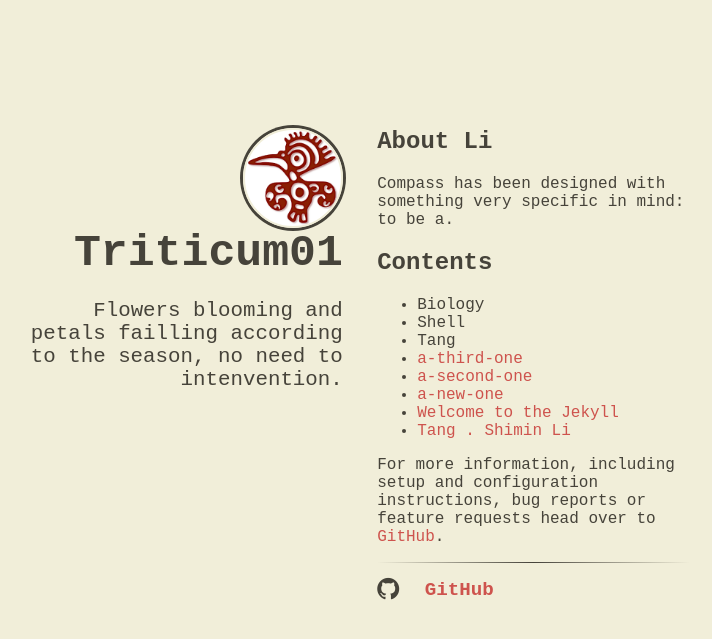
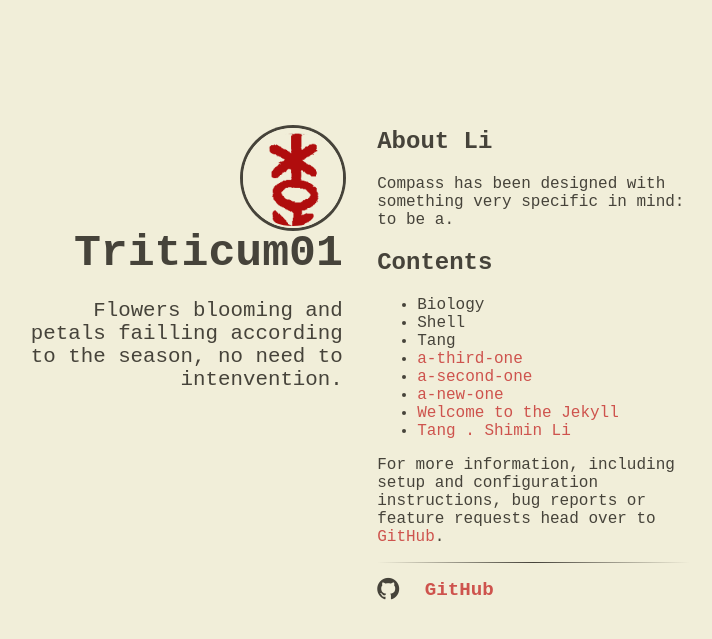
Before and after one commit to Triticum01/Triticum01.github.io, a Jekyll site: the page built from index.html, in a window 1280 px wide. Shown: the top 639 px of the page, without its empty margins (290-1002 px from the left). Built offline with Jekyll 4.4.1, drawn with Linux system fonts in a browser that asks for light colours; nearby versions of some CDN libraries.

Commit message:
Update _config.yml

```diff
--- a/_config.yml
+++ b/_config.yml
@@ -5,7 +5,7 @@ baseurl: ''
 # compass configuration
 triticum:
   # an avatar or logo (optional)
-  logo: "/images/red-shadow-sqr.png"
+  logo: "/images/Untitled.png"
   # author will appear under the avatar (optional)
   author: "Triticum01"
   # tagline will appear under the title (optional)
```
